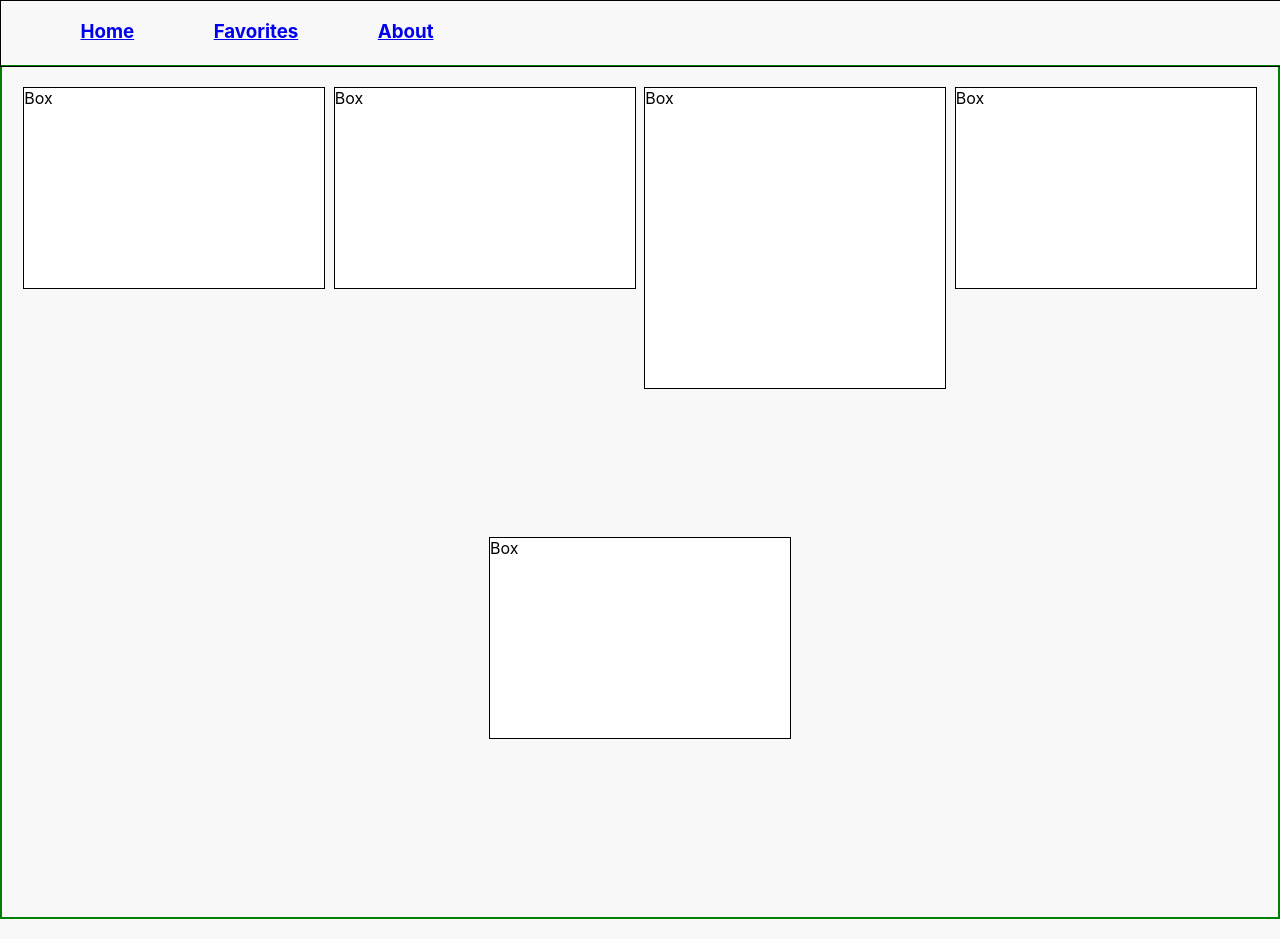
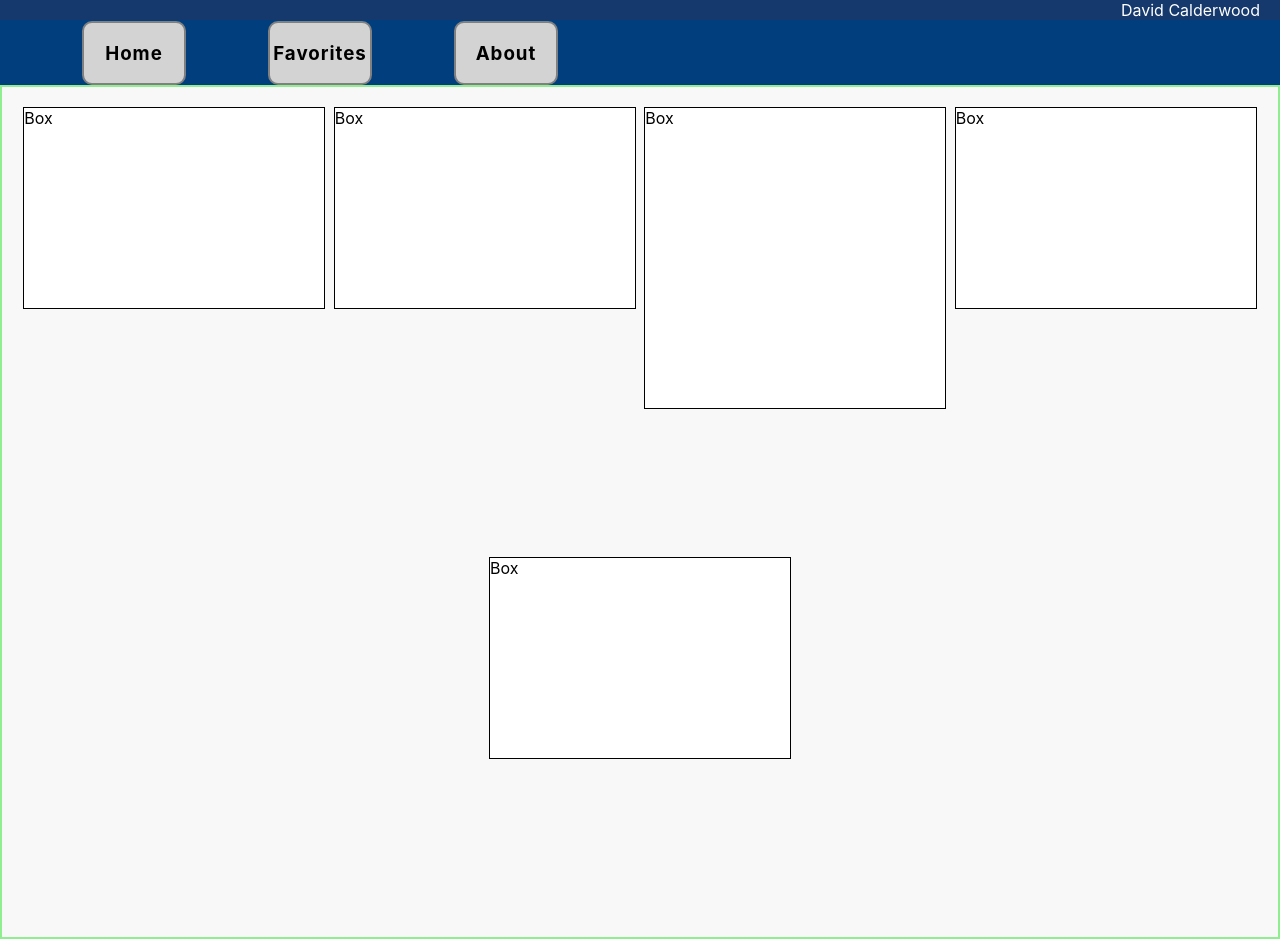
Before and after one commit to davecalderwood/New-and-improved-profile, a React (Create React App) app: page / in a window 1280 px wide. Built offline with nearby package versions, Linux system fonts and the light colour scheme.

Commit message:
changed ugly ass header

```diff
--- a/src/App.js
+++ b/src/App.js
@@ -10,25 +10,33 @@ class App extends Component {
 
   render() {
     return (
-    <div class="full-body">
+    <div className="full-body">
       <Router>
       <div className="App">
+      <div className="header-top">
+          <a
+            href="https://www.linkedin.com/in/david-calderwood/"
+            target="_blank"
+            rel="noopener noreferrer">David Calderwood
+          </a>
+        </div>
+
         <div className="header">
         <div className="header-links">
-          <Link to="/">
-              <div className="home">
+          <Link to="/" style={{ textDecoration: 'none' }}>
+              <div className="home-link">
                   <h3>Home</h3>
               </div>
             </Link>
 
-            <Link to="/favorites">
-              <div className="favorites">
+            <Link to="/favorites" style={{ textDecoration: 'none' }}>
+              <div className="favorites-link">
                 <h3>Favorites</h3>
               </div>
             </Link>
 
-            <Link to="/about">
-              <div className="about">
+            <Link to="/about" style={{ textDecoration: 'none' }}>
+              <div className="about-link">
                   <h3>About</h3>
               </div>
             </Link>
--- a/src/App.scss
+++ b/src/App.scss
@@ -40,27 +40,64 @@ html, body {
   display: flex;
   flex-direction: column;
 }
+.header-top {
+  width: 100%;
+  // height: 10px;
+  display: flex;
+  justify-content: flex-end;
+  background: #15396c;
+
+  a {
+    text-decoration: none;
+    color: white;
+    padding-right: 20px;
+  }
+}
 .header {
   position: fixed;
   width: 100%;
   height: 65px;
-  display: flex;
-  border: 1px solid black;
-  z-index: 5;
+  background: #003E7E;
 }
 .header-links {
-  width: 40%;
+  width: 50%;
   display: flex;
   justify-content: space-evenly;
+  text-decoration: none;
+
+  .home-link, .about-link, .favorites-link {
+    width: 100px;
+    margin-top: 1px;
+    border-radius: 10px;
+    color: black;
+    border: 2px solid gray;
+    background: lightgray;
+    letter-spacing: 1px;
+    cursor: pointer;
+    box-shadow: inset 0 0 0 0 #091f2f;
+    -webkit-transition: ease-out 1.5s;
+    -moz-transition: ease-out 1.5s;
+    transition: ease-out 1.5s;
+
+    &:hover {
+      box-shadow: inset 400px 0 0 0 #091f2f;
+      color: white;
+    }
+  }
 }
+
 @media screen and (max-width: 620px) {
   .header-links {
     width: 100%;
     justify-content: space-evenly;
   }
+  .header-top {
+    width: 100%;
+    justify-content: center;
+  }
 }
 .main {
-  border: 2px solid green;
+  border: 2px solid lightgreen;
   height: 100vh;
   margin-top: 65px;
   padding-bottom: 50px;
```
